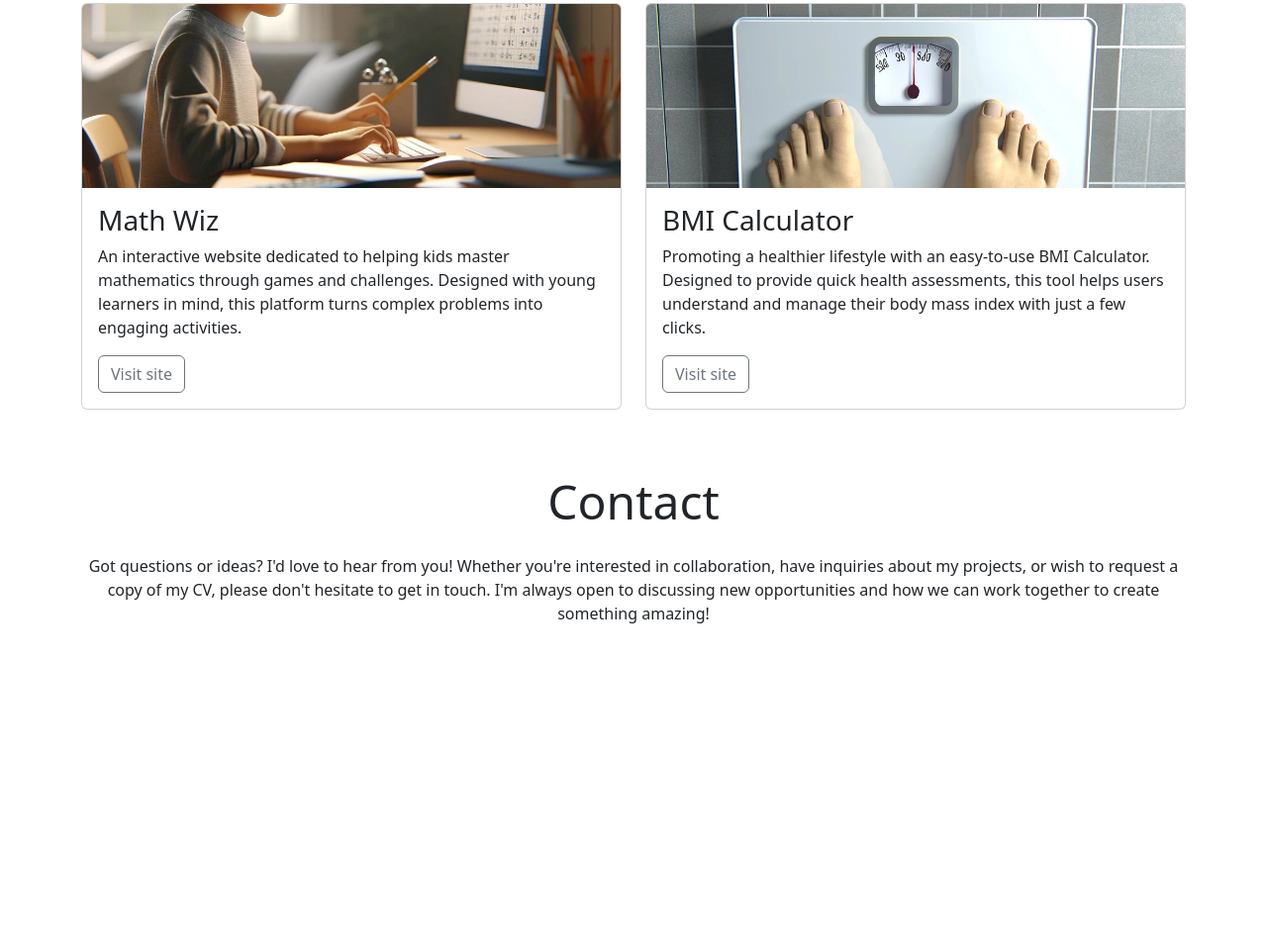
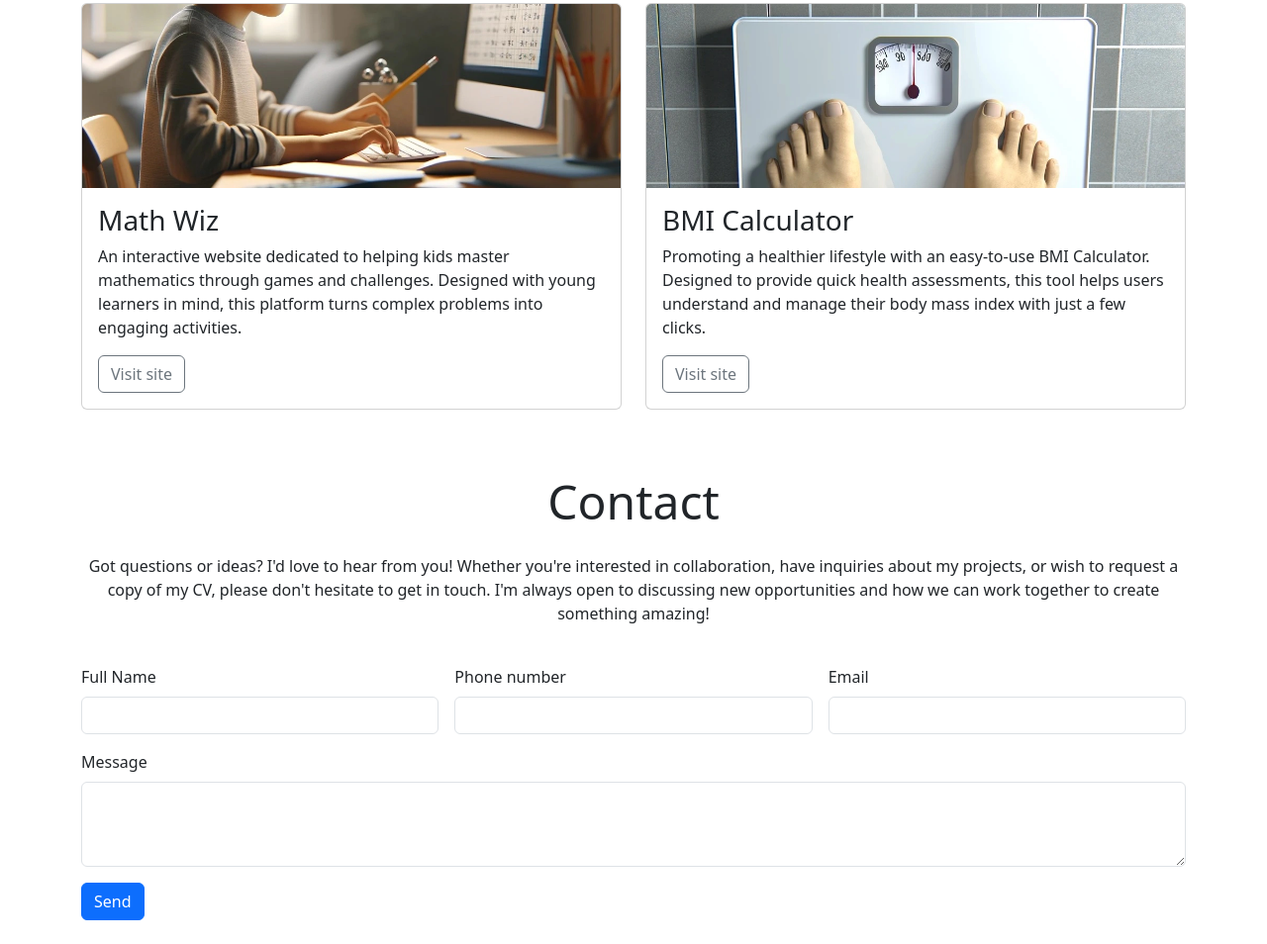
Before and after one commit to Kaakyire9/Portfolio, a plain HTML site: page index.html in a window 1280 px wide. Shown: the part 1421-2375 px from the top of the page at 99% size. Before the commit the page ends 2093 px from the top, so only its background shows below. Drawn offline with nearby package versions, Linux system fonts and the light colour scheme.

Commit message:
Add: Contact form and customized

```diff
--- a/index.html
+++ b/index.html
@@ -102,8 +102,7 @@
                 </div>
             </div>
         </section>
-        <!-- portfolio section starts here -->
-        </section>
+
         <!-- portfolio section starts here -->
         <section id="portfolio" class="container pb-4">
             <div class="row">
@@ -192,8 +191,29 @@
                     hesitate to get in touch. I'm always open to discussing new opportunities and how we can work
                     together to create something amazing!</p>
             </div>
-            <div class="col-12 col-md-10 col-lg 8">
+            <div class="col-12 col-md-10 col-lg 8 mb-4">
                 <!--Add your form here-->
+                <form class="row g-3">
+                    <div class="col-lg-4">
+                        <label for="full-name" class="form-label">Full Name</label>
+                        <input type="text" class="form-control" id="full-name">
+                    </div>
+                    <div class="col-lg-4">
+                        <label for="phonenumber" class="form-label">Phone number</label>
+                        <input type="number" class="form-control" id="phonenumber">
+                    </div>
+                    <div class="col-lg-4">
+                        <label for="email" class="form-label">Email</label>
+                        <input type="email" class="form-control" id="email">
+                    </div>
+                    <div class="col-12">
+                        <label for="message" class="form-label">Message</label>
+                        <textarea class="form-control" id="message" rows="3"></textarea>
+                    </div>
+                    <div class="col-12">
+                        <button type="submit" class="btn btn-primary">Send</button>
+                    </div>
+                </form>
             </div>
         </div>
     </footer>
```
